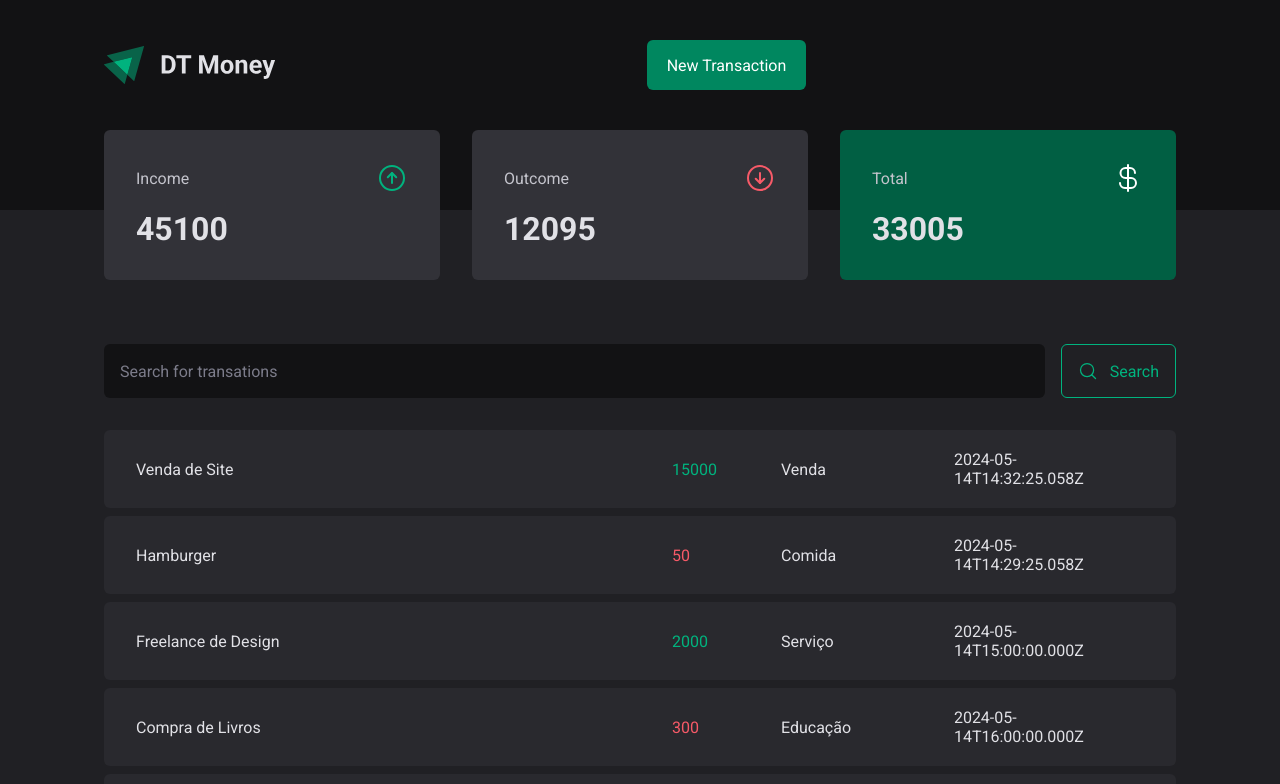
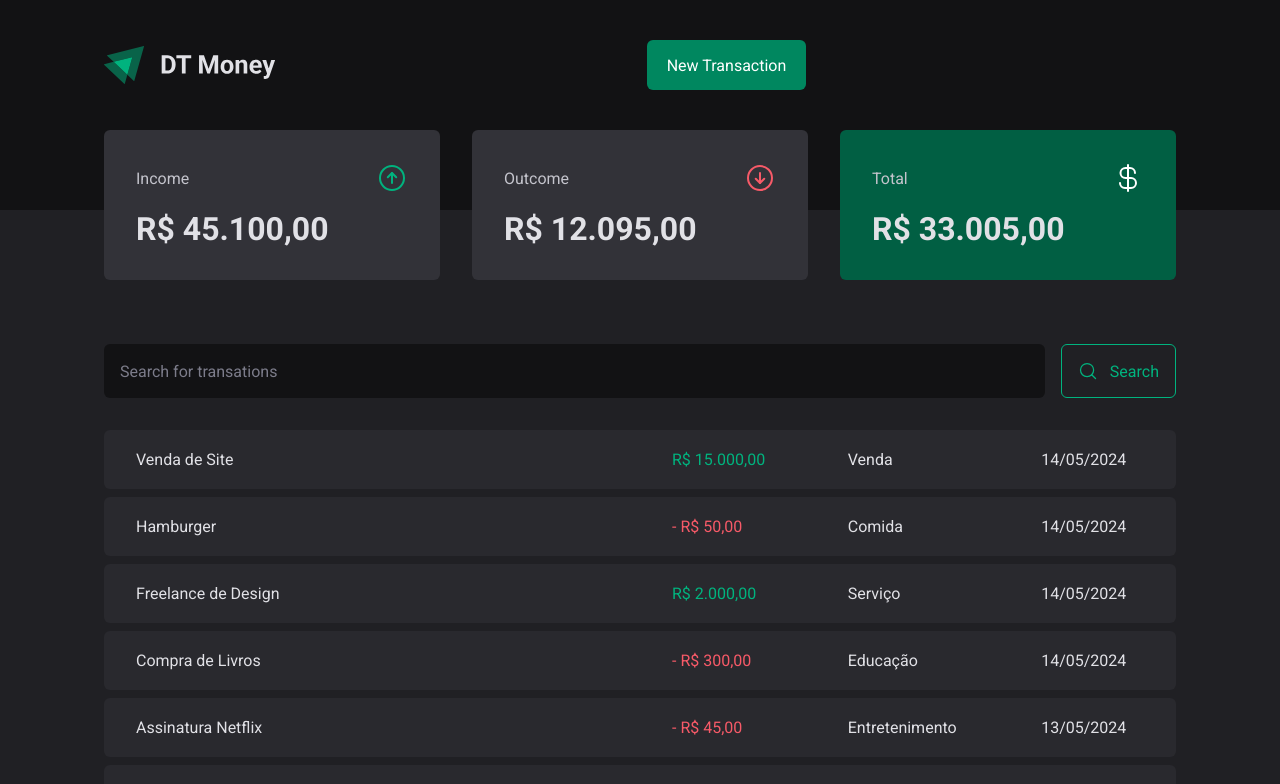
Before and after one commit to NandaoSpain/DtMoney, a React (Vite) app: page / in a window 1280 px wide. Shown: the top 784 px of the page. Built offline with nearby package versions, Linux system fonts and the light colour scheme; data requests are answered from the project's data file.

Commit message:
formatters

```diff
--- a/src/components/Summary/index.tsx
+++ b/src/components/Summary/index.tsx
@@ -2,6 +2,7 @@
 import { SummaryCard, SummaryContainer } from "./styles";
 import { useContext } from "react";
 import { TransactionsContext } from "../../contexts/TransactionsContext";
+import { priceFormatter } from "../../utils/formatter";
 
 export function Summary() {
   const { transactions } = useContext(TransactionsContext)
@@ -31,21 +32,21 @@
           <span>Income</span>
           <ArrowCircleUp size={32} color="#00b37e"/>
         </header>
-        <strong>{summary.income}</strong>
+        <strong>{priceFormatter.format(summary.income)}</strong>
       </SummaryCard>
       <SummaryCard>
         <header>
           <span>Outcome</span>
           <ArrowCircleDown size={32} color="#f75a68"/>
         </header>
-        <strong>{summary.outcome}</strong>
+        <strong>{priceFormatter.format(summary.outcome)}</strong>
       </SummaryCard>
       <SummaryCard variant="green">
         <header>
           <span>Total</span>
           <CurrencyDollar size={32} color="#fff"/>
         </header>
-        <strong>{summary.total}</strong>
+        <strong>{priceFormatter.format(summary.total)}</strong>
       </SummaryCard>
     </SummaryContainer>
   )
--- a/src/pages/Transactions/index.tsx
+++ b/src/pages/Transactions/index.tsx
@@ -4,6 +4,7 @@
 import { SearchForm } from "./components/SearchForm";
 import { PriceHighlight, TransactionsContainer, TransactionsTable } from "./styles";
 import { TransactionsContext } from "../../contexts/TransactionsContext";
+import { dateFormatter, priceFormatter } from "../../utils/formatter";
 
 export function Transactions() {
   const { transactions } = useContext(TransactionsContext)
@@ -21,11 +22,12 @@
                   <td width="50%">{transaction.description}</td>
                   <td>
                     <PriceHighlight variant={transaction.type}>
-                      {transaction.price}
+                      {transaction.type === 'outcome' && '- '}
+                      {priceFormatter.format(transaction.price)}
                     </PriceHighlight>
                   </td>
                   <td>{transaction.category}</td>
-                  <td>{transaction.createdAt}</td>
+                  <td>{dateFormatter.format(new Date(transaction.createdAt))}</td>
                 </tr>
               )
             })}
--- /dev/null
+++ b/src/utils/formatter.ts
@@ -0,0 +1,6 @@
+export const dateFormatter = new Intl.DateTimeFormat('pt-BR')
+
+export const priceFormatter = new Intl.NumberFormat('pt-BR', {
+  style: 'currency',
+  currency: 'BRL',
+})
```
